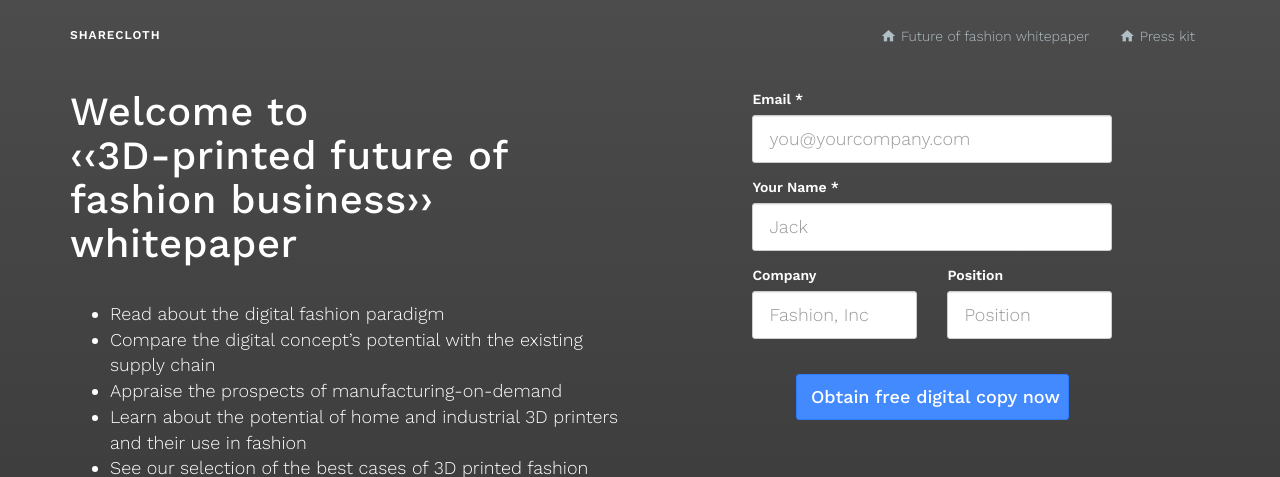
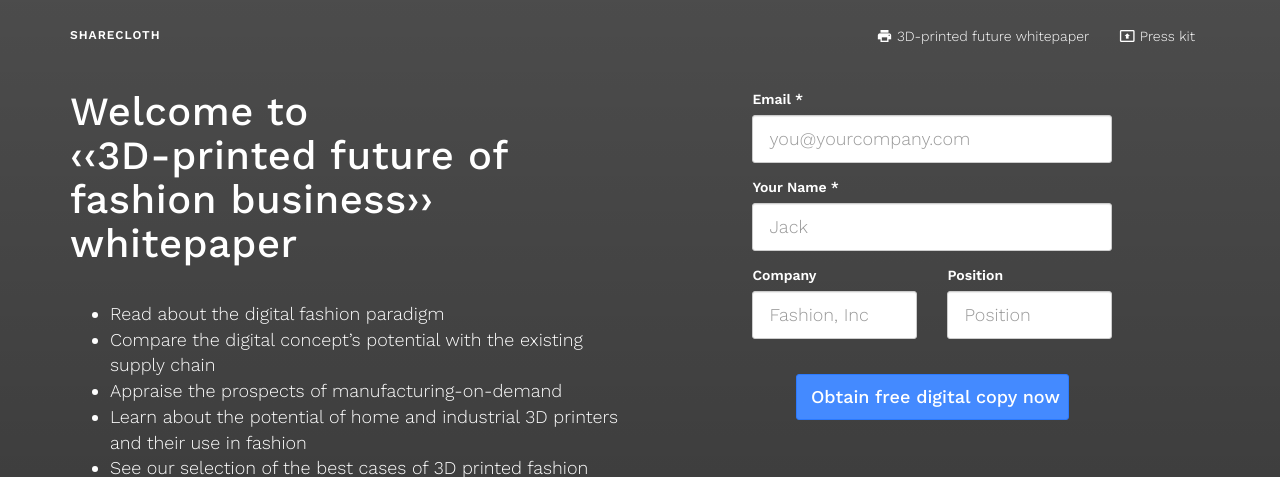
Before and after one commit to sharecloth/sc2, a PHP site: page /future/ in a window 1280 px wide. Shown: the top 477 px of the page. Run offline with PHP 8.4, Linux system fonts and the light colour scheme; some libraries are stand-ins or nearby versions.

Commit message:
WEB-1952

```diff
--- a/css/custom.css
+++ b/css/custom.css
@@ -5,6 +5,8 @@
   left: 0;
   right: 0;
   top: 0; }
+  .navbar.navbar-inverse.navbar-transparent a {
+    color: white; }
 
 @media (min-width: 768px) {
   .navbar.navbar-inverse.navbar-transparent {
@@ -87,4 +89,10 @@ section#final-cta {
   font-size: 15px;
   color: red; }
 
+.testimonial .quote-author {
+  width: 27%; }
+
+.testimonial .quote-text {
+  width: 71%; }
+
 /*# sourceMappingURL=custom.css.map */
--- a/css/custom.scss
+++ b/css/custom.scss
@@ -5,6 +5,9 @@
     left: 0;
     right: 0;
     top: 0;
+    a {
+        color: white;
+    }
 }
 
 @media (min-width: 768px) {
@@ -121,3 +124,11 @@ section#final-cta {
         color: red;
     }
 }
+
+.testimonial .quote-author {
+    width: 27%;
+}
+
+.testimonial .quote-text {
+    width: 71%;
+}
--- a/future/index.html
+++ b/future/index.html
@@ -8,7 +8,7 @@
 <html itemscope itemtype="https://schema.org/" lang="en-US">
 <!--<![endif]-->
 <head>
-    <base href="/" />
+    <base href="/sc2/" />
   <meta charset="utf-8">
 
   <meta http-equiv="X-UA-Compatible" content="IE=edge">
@@ -82,13 +82,12 @@
 
             <ul class="nav navbar-nav navbar-right">
                 <li>
-                    <a href="#">
-                        <i class="material-icons">home</i> Future of fashion whitepaper
-                    </a>
+                    <a href="future/">
+                        <i class="material-icons">print</i> 3D-printed future whitepaper</a>
                 </li>
                 <li>
                     <a href="#">
-                        <i class="material-icons">home</i> Press kit
+                        <i class="material-icons">present_to_all</i> Press kit
                     </a>
                 </li>
                 <!--
```
Also changed, not shown: index.html (+6 -7 lines), 1 other file.
